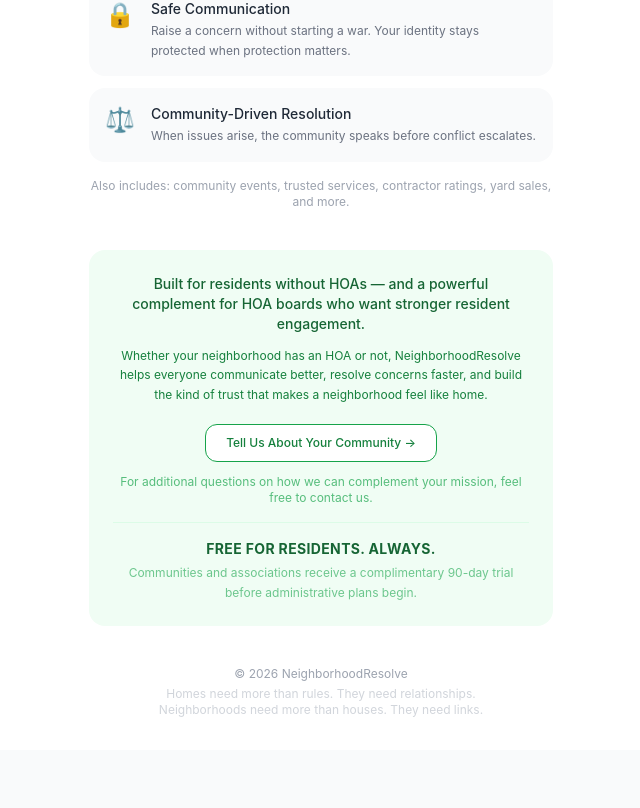
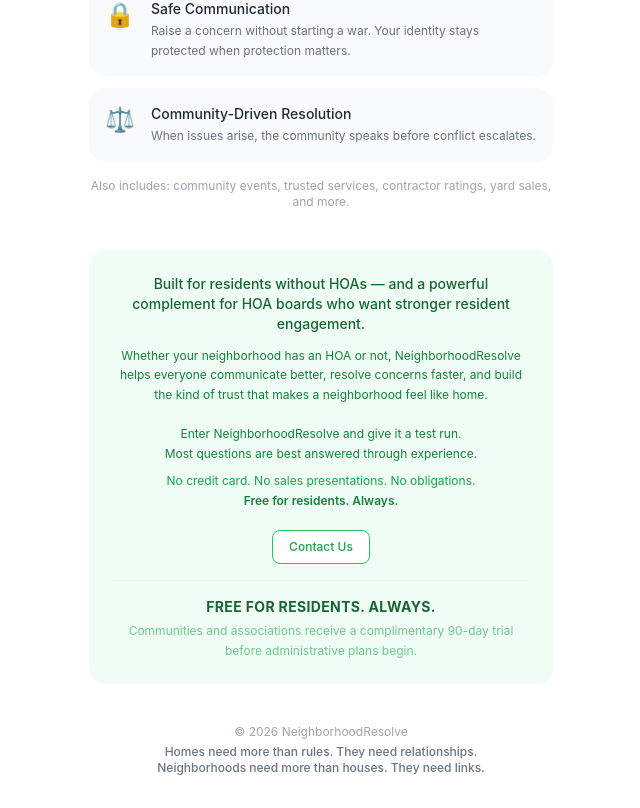
Before and after one commit to Eviotis/neighborhoodresolve, a Next.js app: page / in a window 1280 px wide. Shown: the part 704-1512 px from the top of the page, without its empty margins (319-959 px from the left). Before the commit the page ends 1454 px from the top, so only its background shows below. Built offline with nearby package versions, Linux system fonts and the light colour scheme; no server answers.

Commit message:
Landing page final adjustments

```diff
--- a/app/page.tsx
+++ b/app/page.tsx
@@ -114,11 +114,16 @@
           <p className="text-xs text-green-700 leading-relaxed mb-5">
             Whether your neighborhood has an HOA or not, NeighborhoodResolve helps everyone communicate better, resolve concerns faster, and build the kind of trust that makes a neighborhood feel like home.
           </p>
-          <a href="mailto:johnanagnostou@gmail.com?subject=Tell Us About Your Community - NeighborhoodResolve&body=Hello,%0A%0AWe would love to learn more about your community and how NeighborhoodResolve can help.%0A%0ACommunity Name:%0ANumber of homes:%0ALocation:%0AHow can we help?%0A%0AThank you."
-            className="inline-block px-5 py-2.5 rounded-xl text-xs font-medium border border-green-600 text-green-700 bg-white">
-            Tell Us About Your Community →
+          <div className="mb-5">
+            <p className="text-xs text-green-700 leading-relaxed">Enter NeighborhoodResolve and give it a test run.</p>
+            <p className="text-xs text-green-700 leading-relaxed">Most questions are best answered through experience.</p>
+            <p className="text-xs text-green-600 leading-relaxed mt-2">No credit card. No sales presentations. No obligations.</p>
+            <p className="text-xs font-semibold text-green-700 leading-relaxed">Free for residents. Always.</p>
+          </div>
+          <a href="mailto:johnanagnostou@gmail.com?subject=NeighborhoodResolve Community Inquiry&body=Hello,%0A%0AWe would love to learn more about your community and how NeighborhoodResolve can help.%0A%0ACommunity Name:%0ANumber of homes:%0ALocation:%0AHow can we help?%0A%0AThank you."
+            className="inline-block px-4 py-2 rounded-lg text-xs font-medium border border-green-500 text-green-600 bg-white">
+            Contact Us
           </a>
-          <p className="text-xs text-green-600 mt-3 opacity-70">For additional questions on how we can complement your mission, feel free to contact us.</p>
           <div className="mt-4 pt-4 border-t border-green-100">
             <p className="text-sm font-bold text-green-800 tracking-wide uppercase">Free for residents. Always.</p>
             <p className="text-xs text-green-600 opacity-60 mt-1 leading-relaxed">Communities and associations receive a complimentary 90-day trial before administrative plans begin.</p>
@@ -128,8 +133,8 @@
 
       <div className="px-6 pb-8 text-center">
         <p className="text-xs text-gray-400">© 2026 NeighborhoodResolve</p>
-        <p className="text-xs text-gray-300 mt-1">Homes need more than rules. They need relationships.</p>
-        <p className="text-xs text-gray-300">Neighborhoods need more than houses. They need links.</p>
+        <p className="text-xs text-gray-500 mt-1 font-medium">Homes need more than rules. They need relationships.</p>
+        <p className="text-xs text-gray-500 font-medium">Neighborhoods need more than houses. They need links.</p>
       </div>
     </main>
   )
```
